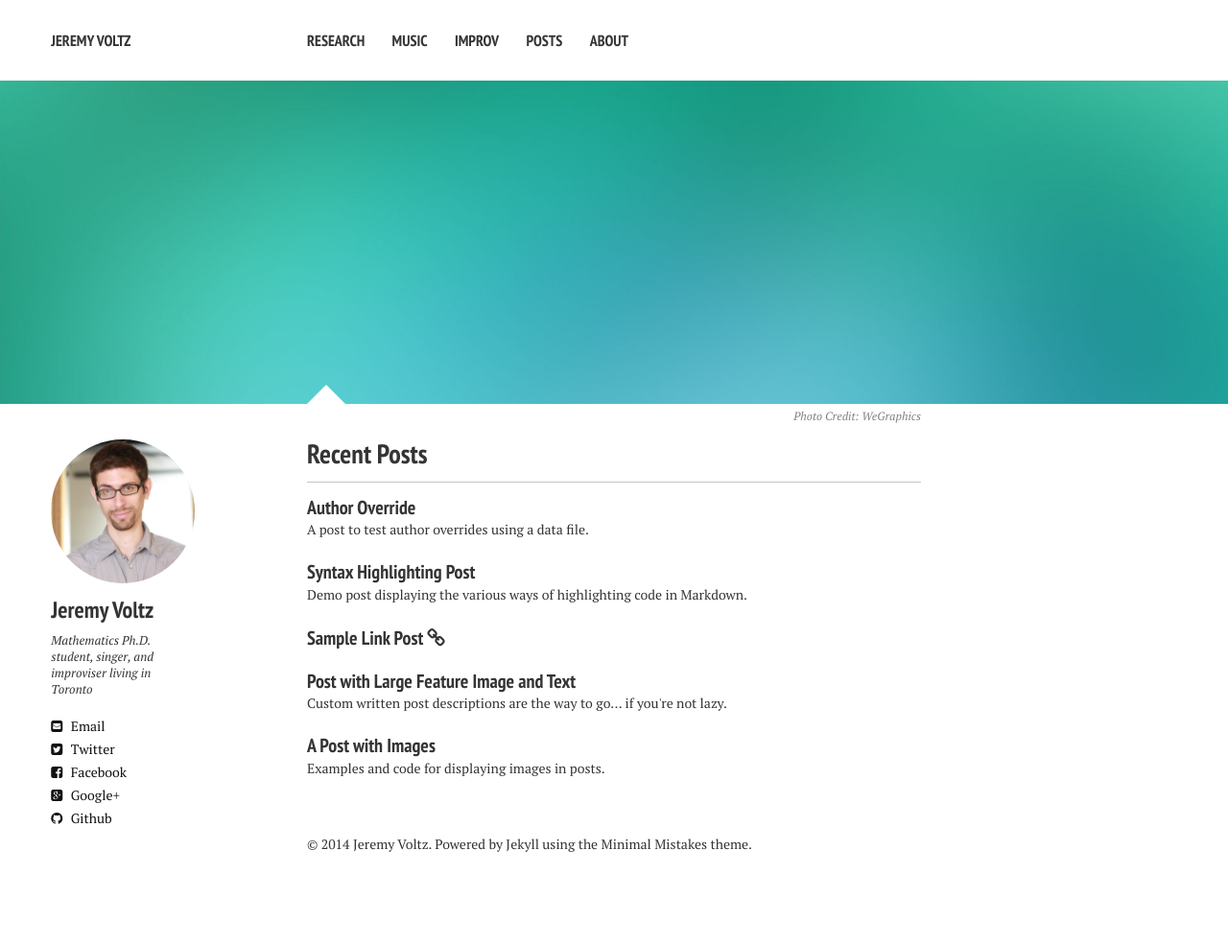
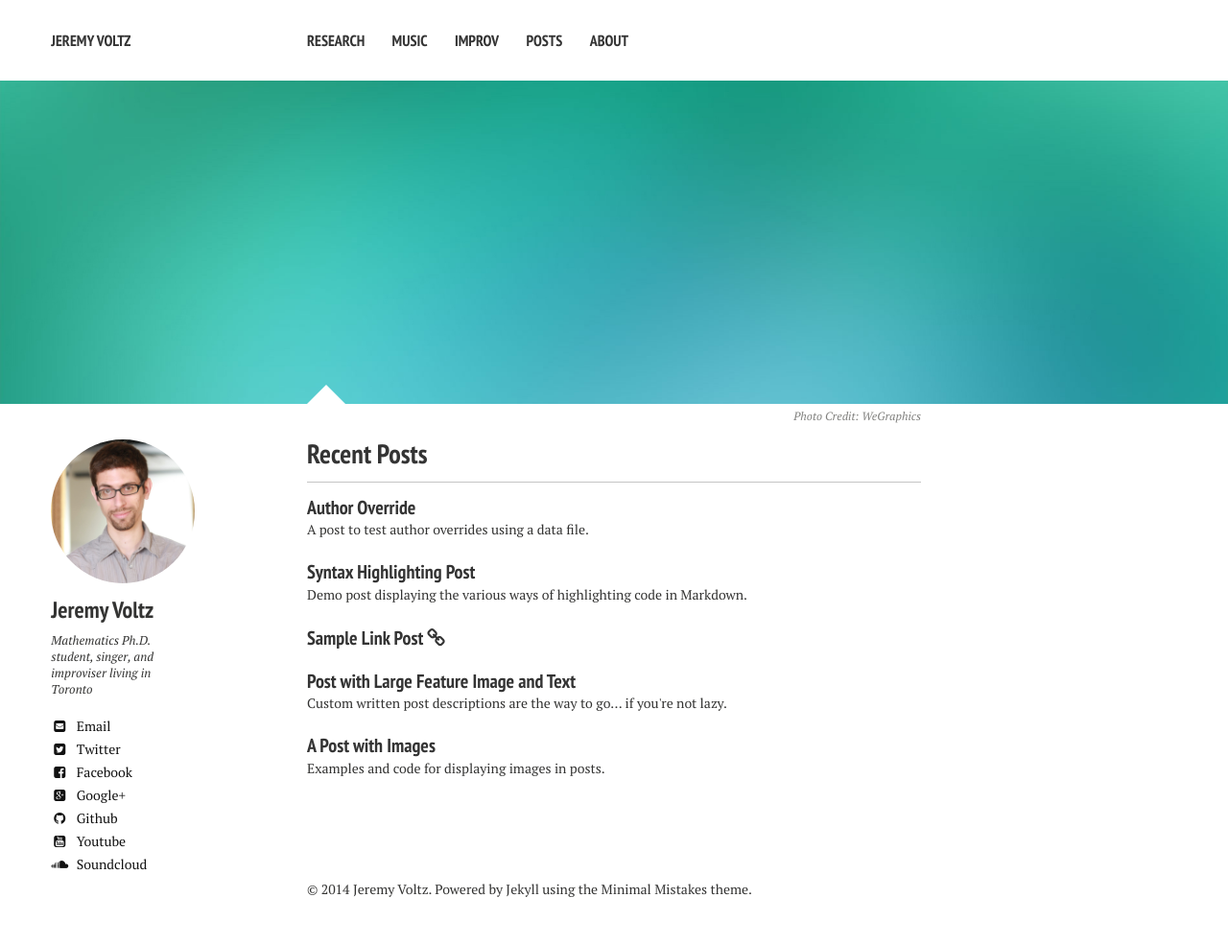
Before and after one commit to jeremyvoltz/jeremyvoltz.github.io, a Jekyll site: the page built from index.md, in a window 1280 px wide. Shown: the whole page at 96% size. Built offline with Jekyll 4.4.1, drawn with Linux system fonts in a browser that asks for light colours; nearby versions of some CDN libraries; before the commit the page ends 938 px from its top, so only the background shows below that.

Commit message:
added youtube, sound cloud, and fixed width icons
Also fixed google plus link

```diff
--- a/_config.yml
+++ b/_config.yml
@@ -34,7 +34,7 @@
   twitter: jervoltz
   facebook: jeremyvoltz
   google:
-    plus: jeremyvoltz
+    plus: 109471304316449223401
     analytics:
     verify:
     ad-client:
@@ -50,6 +50,8 @@
   foursquare: #username
   steam: #username
   dribbble: #username
+  youtube: yardapeJV
+  soundcloud: jeremy-voltz
 
 include: [".htaccess"]
 exclude: ["lib", "config.rb", "Capfile", "config", "log", "Rakefile", "Rakefile.rb", "tmp", "less", "*.sublime-project", "*.sublime-workspace", "test", "spec", "Gruntfile.js", "package.json", "node_modules", "Gemfile", "Gemfile.lock", "LICENSE", "README.md"]
--- a/_includes/_author-bio.html
+++ b/_includes/_author-bio.html
@@ -9,17 +9,19 @@
 {% endif %}
 <h3>{{ author.name }}</h3>
 <p>{{ author.bio }}</p>
-{% if author.email %}<a href="mailto:{{ author.email }}" class="author-social" target="_blank"><i class="fa fa-envelope-square"></i> Email</a>{% endif %}
-{% if author.twitter %}<a href="http://twitter.com/{{ author.twitter }}" class="author-social" target="_blank"><i class="fa fa-twitter-square"></i> Twitter</a>{% endif %}
-{% if author.facebook %}<a href="http://facebook.com/{{ author.facebook }}" class="author-social" target="_blank"><i class="fa fa-facebook-square"></i> Facebook</a>{% endif %}
-{% if author.google.plus %}<a href="http://plus.google.com/+{{ author.google.plus }}" class="author-social" target="_blank"><i class="fa fa-google-plus-square"></i> Google+</a>{% endif %}
-{% if author.linkedin %}<a href="http://linkedin.com/in/{{ author.linkedin }}" class="author-social" target="_blank"><i class="fa fa-linkedin-square"></i> LinkedIn</a>{% endif %}
-{% if author.instagram %}<a href="http://instagram.com/{{ author.instagram }}" class="author-social" target="_blank"><i class="fa fa-instagram"></i> Instagram</a>{% endif %}
-{% if author.tumblr %}<a href="http://{{ author.tumblr }}.tumblr.com" class="author-social" target="_blank"><i class="fa fa-tumblr-square"></i> Tumblr</a>{% endif %}
-{% if author.github %}<a href="http://github.com/{{ author.github }}" class="author-social" target="_blank"><i class="fa fa-github"></i> Github</a>{% endif %}
-{% if author.stackoverflow %}<a href="http://stackoverflow.com/users/{{ author.stackoverflow }}" class="author-social" target="_blank"><i class="fa fa-stack-overflow"></i> Stackoverflow</a>{% endif %}
-{% if author.lastfm %}<a href="http://lastfm.com/user/{{ author.lastfm }}" class="author-social" target="_blank"><i class="fa fa-music"></i> Last.fm</a>{% endif %}
-{% if author.dribbble %}<a href="http://dribbble.com/{{ author.dribbble }}" class="author-social" target="_blank"><i class="fa fa-dribbble"></i> Dribbble</a>{% endif %}
-{% if author.pinterest %}<a href="http://www.pinterest.com/{{ author.pinterest }}" class="author-social" target="_blank"><i class="fa fa-pinterest"></i> Pinterest</a>{% endif %}
-{% if author.foursquare %}<a href="http://foursquare.com/{{ author.foursquare }}" class="author-social" target="_blank"><i class="fa fa-foursquare"></i> Foursquare</a>{% endif %}
-{% if author.steam %}<a href="http://steamcommunity.com/id/{{ author.steam }}" class="author-social" target="_blank"><i class="fa fa-steam-square"></i> Steam</a>{% endif %}
+{% if author.email %}<a href="mailto:{{ author.email }}" class="author-social" target="_blank"><i class="fa fa-fw fa-envelope-square"></i> Email</a>{% endif %}
+{% if author.twitter %}<a href="http://twitter.com/{{ author.twitter }}" class="author-social" target="_blank"><i class="fa fa-fw fa-twitter-square"></i> Twitter</a>{% endif %}
+{% if author.facebook %}<a href="http://facebook.com/{{ author.facebook }}" class="author-social" target="_blank"><i class="fa fa-fw fa-facebook-square"></i> Facebook</a>{% endif %}
+{% if author.google.plus %}<a href="http://plus.google.com/{{ author.google.plus }}" class="author-social" target="_blank"><i class="fa fa-fw fa-google-plus-square"></i> Google+</a>{% endif %}
+{% if author.linkedin %}<a href="http://linkedin.com/in/{{ author.linkedin }}" class="author-social" target="_blank"><i class="fa fa-fw fa-linkedin-square"></i> LinkedIn</a>{% endif %}
+{% if author.instagram %}<a href="http://instagram.com/{{ author.instagram }}" class="author-social" target="_blank"><i class="fa fa-fw fa-instagram"></i> Instagram</a>{% endif %}
+{% if author.tumblr %}<a href="http://{{ author.tumblr }}.tumblr.com" class="author-social" target="_blank"><i class="fa fa-fw fa-tumblr-square"></i> Tumblr</a>{% endif %}
+{% if author.github %}<a href="http://github.com/{{ author.github }}" class="author-social" target="_blank"><i class="fa fa-fw fa-github"></i> Github</a>{% endif %}
+{% if author.stackoverflow %}<a href="http://stackoverflow.com/users/{{ author.stackoverflow }}" class="author-social" target="_blank"><i class="fa fa-fw fa-stack-overflow"></i> Stackoverflow</a>{% endif %}
+{% if author.lastfm %}<a href="http://lastfm.com/user/{{ author.lastfm }}" class="author-social" target="_blank"><i class="fa fa-fw fa-music"></i> Last.fm</a>{% endif %}
+{% if author.dribbble %}<a href="http://dribbble.com/{{ author.dribbble }}" class="author-social" target="_blank"><i class="fa fa-fw fa-dribbble"></i> Dribbble</a>{% endif %}
+{% if author.pinterest %}<a href="http://www.pinterest.com/{{ author.pinterest }}" class="author-social" target="_blank"><i class="fa fa-fw fa-pinterest"></i> Pinterest</a>{% endif %}
+{% if author.foursquare %}<a href="http://foursquare.com/{{ author.foursquare }}" class="author-social" target="_blank"><i class="fa fa-fw fa-foursquare"></i> Foursquare</a>{% endif %}
+{% if author.steam %}<a href="http://steamcommunity.com/id/{{ author.steam }}" class="author-social" target="_blank"><i class="fa fa-fw fa-steam-square"></i> Steam</a>{% endif %}
+{% if author.youtube %}<a href="https://youtube.com/user/{{ author.youtube }}" class="author-social" target="_blank"><i class="fa fa-fw fa-youtube-square"></i> Youtube</a>{% endif %}
+{% if author.soundcloud %}<a href="http://soundcloud.com/{{ author.soundcloud }}" class="author-social" target="_blank"><i class="fa fa-fw fa-soundcloud"></i> Soundcloud</a>{% endif %}
```
Also changed, not shown: _data/authors.yml (+17 -17 lines), 1 other file.
